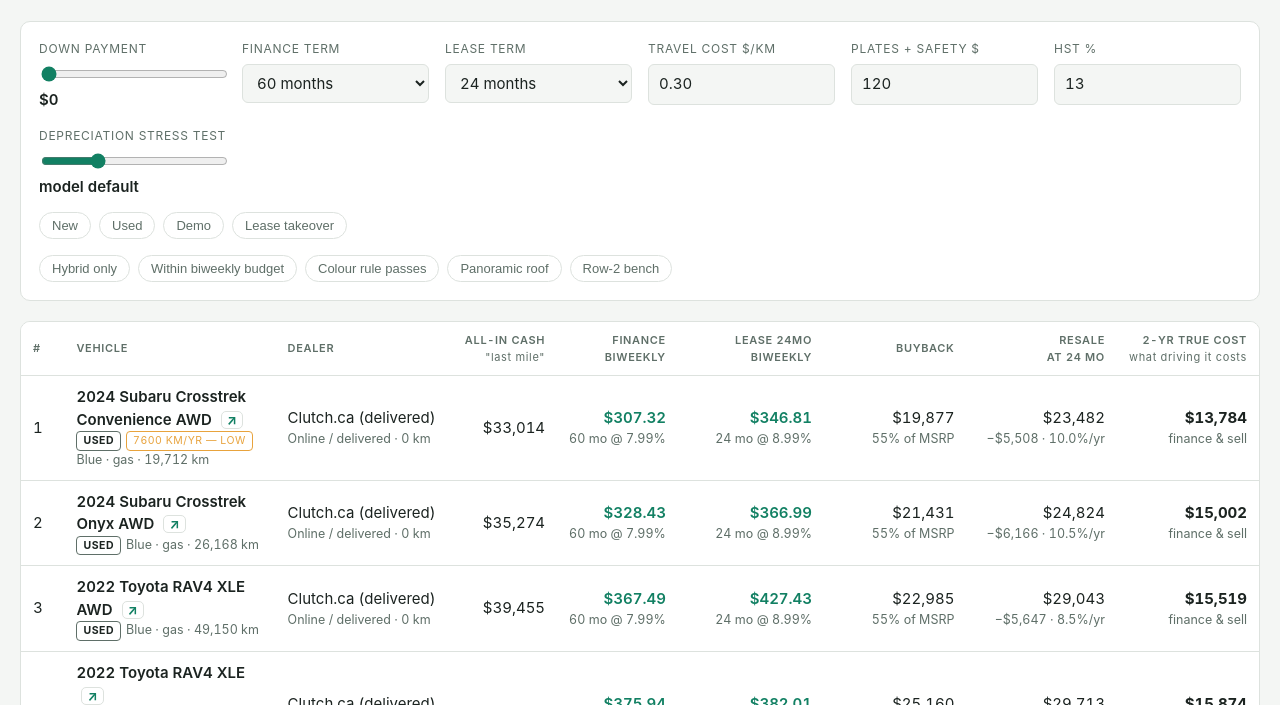
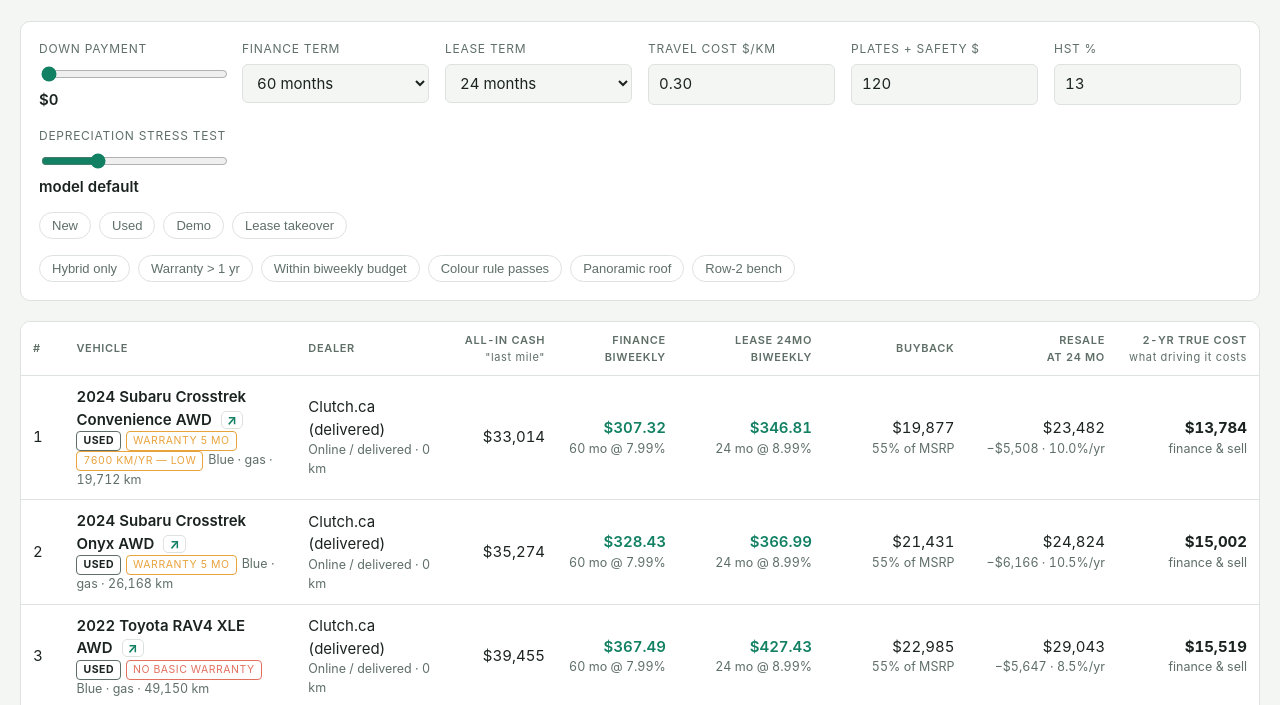
Before and after one commit to kheraashish/car-deal-scout, a plain HTML site: page index.html in a window 1280 px wide. Shown: the part 95-800 px from the top of the page. Drawn offline with Linux system fonts and the light colour scheme.

Commit message:
Warranty-remaining engine on every deal; Carfax findings on the 2024 RAV4
Warranty runs on TWO clocks - years and kilometres - and the first one you reach
ends it. Computes both, reports whichever binds, and shows the binding limit.
3yr/60,000 basic, 5yr/100,000 powertrain, 8yr/160,000 hybrid (Honda/Toyota/Subaru
Canada all match). in-service defaults to model year; override where a Carfax
gives the real date, since a demo's clock started before you bought it.

- Row tag when basic is expired or under 12 months; 'Warranty > 1 yr' filter
- 8 of 26 deals have NO basic warranty left; 5 more expire within a year
- 2024 RAV4 XLE: Carfax read in full. Odometer CLEAN and monotonic, but
  transmission checked twice inside the first 1,502 km and the car sat for six
  months after. Flagged do-not-buy-unverified pending a VIN warranty-claim
  check with Toyota. in-service set to 2024.5 from the first service record.

```diff
--- a/deals.js
+++ b/deals.js
@@ -357,13 +357,19 @@
     financeApr: 7.99, financeMonths: 48,
     leaseApr: 8.99, leaseMonths: 24, residualPct: 55, kmPerYear: 24000,
     residualSource: "estimated", carfax: true, depPct: 9,
+    inService: 2024.5,          // first service 2024-Jul-03 at 1,024 km (Carfax)
+    flag: "TRANSMISSION HISTORY — do not buy unverified",
     url: "https://www.clutch.ca/vehicles/116850",
-    evidence: [], verified: "listing",
+    evidence: ["CARFAX Canada report #71006303, read 2026-08-04"],
+    verified: "carfax",
     notes: [
-      "THE NEWER TOYOTA. Two years old with 33,057 km — about 16,500 km/yr, which is bang-on the Canadian average. Nothing about this odometer needs explaining, unlike the 19,041 km 2022 car.",
-      "Clean claim history, AWD, VIN confirmed. Gas, not hybrid.",
-      "$3,900 more than the 2022 with 19k km, and that premium buys you two model years and a believable service life. If the low-km 2022 makes you uneasy, this is the RAV4 to buy instead.",
-      "Still holds 97% of as-new price — the RAV4 premium risk applies here too. Stress-test it with the slider."
+      "CARFAX READ IN FULL. Odometer is CLEAN: 1,024 (2024-Jul) -> 1,463 -> 1,502 -> 3,433 -> 13,440 -> 22,312 -> 30,054 (2026-May). Monotonic, no rollback, no gaps. Clutch's 33,057 km is 3,003 km past the last reading over ~67 days = ~16,400 km/yr, matching the trend. No accidents, Ontario 'Normal' branding, no US history, not stolen, no open recalls.",
+      "BUT: TRANSMISSION CHECKED TWICE INSIDE THE FIRST 1,502 KM. 2024-Aug-16 at 1,320 km 'Drivability/performance checked, Transmission checked'; 2025-Jan-29 at 1,502 km 'Transmission checked' again. Nobody investigates a transmission twice on a nearly-new car unless someone is complaining.",
+      "THE ODOMETER SHAPE AGREES: the car covered 478 km in the six months between Aug 2024 and Jan 2025 — it sat. Normal use only begins spring 2025. That is the profile of a car with an early problem that wasn't being driven while it was looked at.",
+      "The report also contains the string 'CAMVAP Transmission'. CAMVAP is Canada's warranty-defect arbitration programme and a CAMVAP buyback is a manufacturer-repurchased lemon. That row carries n/a for date and odometer, which is how Carfax renders its GLOSSARY, and the summary panel did not flag a buyback branding — so it is PROBABLY a legend, not a finding. 'Probably' is not good enough when the word beside it matches the component checked twice at 1,300 km.",
+      "ACTION BEFORE BUYING: any Toyota dealer can pull the full warranty-claim history by VIN in seconds. Ask in writing — were there transmission repairs or replacements, and has this vehicle ever been subject to a CAMVAP claim? Clean answer = good car. Transmission file = walk, because it will also be harder for YOU to resell in two years.",
+      "Dealer-maintained throughout (Richmond Hill Toyota, then Yorkdale Toyota) and Krown rustproofed Nov 2024 by an owner who cared. Clutch Performance Ltd. appears 2025-Jul-21, so Clutch has had this car through once already and it came back within about a year.",
+      "In-service mid-2024, so basic warranty (3yr/60,000 km) runs out around mid-2027 — under a year left, NOT the two years the model year implies."
     ]
   },
   {
--- a/index.html
+++ b/index.html
@@ -132,6 +132,7 @@
       <button class="chip" data-f="takeover" aria-pressed="false">Lease takeover</button>
       <span style="width:100%;height:0"></span>
       <button class="chip" data-f="hybrid" aria-pressed="false">Hybrid only</button>
+      <button class="chip" data-f="warranty" aria-pressed="false">Warranty &gt; 1 yr</button>
       <button class="chip" data-f="budget" aria-pressed="false">Within biweekly budget</button>
       <button class="chip" data-f="colour" aria-pressed="false">Colour rule passes</button>
       <button class="chip" data-f="pano"   aria-pressed="false">Panoramic roof</button>
@@ -323,7 +324,31 @@
 
 /* Odometer plausibility. Canadian average is ~15,000-20,000 km/yr. Well under that
  * is not proof of fraud, but it is the thing to verify before anything else. */
-const kmPerYear = d => d.km / Math.max(1, (2026.6 - d.year));
+const NOW = 2026.59;                       // 2026-08-04 as a decimal year
+const kmPerYear = d => d.km / Math.max(1, (NOW - d.year));
+
+/* Warranty. Two limits run at once — years AND kilometres — and the FIRST one you
+ * reach ends the coverage. A low-km car keeps its date limit; a high-km car burns
+ * through the distance limit years early. Honda, Toyota and Subaru Canada all use
+ * 3yr/60,000 basic and 5yr/100,000 powertrain; hybrid components run 8yr/160,000.
+ * in-service defaults to the model year — override with `inService` when a Carfax
+ * gives the real date, because a demo's clock started before you bought it. */
+const W = { basic:[3,60000], power:[5,100000], hybrid:[8,160000] };
+function warranty(d){
+  const inSvc = d.inService ?? (d.status === "new" ? NOW : d.year);
+  const rate  = d.status === "new" ? 18000 : Math.max(3000, kmPerYear(d));
+  const km    = d.status === "new" ? 0 : (d.km || 0);
+  const calc = ([yr, lim]) => {
+    const byDate = inSvc + yr - NOW;         // years left on the clock
+    const byKm   = (lim - km) / rate;        // years left on distance, at this use rate
+    return { yrs: Math.min(byDate, byKm), binds: byDate <= byKm ? "time" : "km" };
+  };
+  return { basic: calc(W.basic), power: calc(W.power),
+           hybrid: d.powertrain === "hybrid" ? calc(W.hybrid) : null, inSvc };
+}
+const wTxt = w => w.yrs <= 0 ? "EXPIRED"
+  : w.yrs < 1 ? `${Math.round(w.yrs*12)} mo (${w.binds})`
+  : `${w.yrs.toFixed(1)} yr (${w.binds})`;
 function odoFlag(d){
   if (d.status === "new" || !d.km || d.km < 500) return null;
   const r = kmPerYear(d);
@@ -337,6 +362,7 @@
   const cond = ["new","used","demo","takeover"].filter(s => f.has(s));
   if (cond.length && !cond.includes(d.status)) return false;
   if (f.has("hybrid") && d.powertrain !== "hybrid") return false;
+  if (f.has("warranty") && warranty(d).basic.yrs < 1) return false;
   if (f.has("colour") && d.colourOk !== true) return false;
   if (f.has("pano")   && d.pano !== true) return false;
   if (f.has("bench")  && d.seating !== "bench") return false;
@@ -356,10 +382,14 @@
   $("#empty").hidden = rows.length > 0;
   $("#body").innerHTML = rows.map(({d,c},i) => {
     const band = v => v<=BUDGET_MAX ? `<span class="in">${money2(v)}</span>` : `<span class="over">${money2(v)}</span>`;
-    const odo = odoFlag(d);
+    const odo = odoFlag(d), w = warranty(d);
     const flags = [
       `<span class="tag cond c-${d.status}">${d.status==="takeover"?"takeover":d.status}</span>`,
-      d.verified==="quote" ? '<span class="tag q">quoted</span>' : '',
+      d.flag ? `<span class="tag miss">${d.flag}</span>` : '',
+      d.verified==="carfax" ? '<span class="tag q">carfax read</span>'
+        : d.verified==="quote" ? '<span class="tag q">quoted</span>' : '',
+      w.basic.yrs <= 0 ? '<span class="tag miss">no basic warranty</span>'
+        : w.basic.yrs < 1 ? `<span class="tag est">warranty ${Math.round(w.basic.yrs*12)} mo</span>` : '',
       odo ? `<span class="tag ${odo.k==="bad"?"miss":"est"}">${odo.t}</span>` : '',
       d.colourOk===null ? '<span class="tag miss">colour unknown</span>' : '',
       d.colourOk===false ? '<span class="tag miss">colour fails</span>' : ''
@@ -398,6 +428,10 @@
         <div><span>Buy out at 24mo</span>${money(c.own24)}</div>
         <div><span>Carfax</span>${d.carfax===null?"not checked":d.carfax?"available":"MISSING — disqualify"}</div>
         <div><span>Use rate</span>${d.status==="new"||!d.km?"—":Math.round(kmPerYear(d)).toLocaleString()+" km/yr"}</div>
+        <div><span>Basic warranty left</span>${wTxt(warranty(d).basic)}</div>
+        <div><span>Powertrain left</span>${wTxt(warranty(d).power)}</div>
+        ${warranty(d).hybrid?`<div><span>Hybrid components</span>${wTxt(warranty(d).hybrid)}</div>`:""}
+        <div><span>In service from</span>${d.inService?"confirmed "+d.inService:"assumed "+d.year+" (unverified)"}</div>
         <div><span>VIN</span>${d.vin||"—"}</div>
       </div>
       <ul>${(d.notes||[]).map(n=>`<li>${n}</li>`).join("")}</ul>
```
